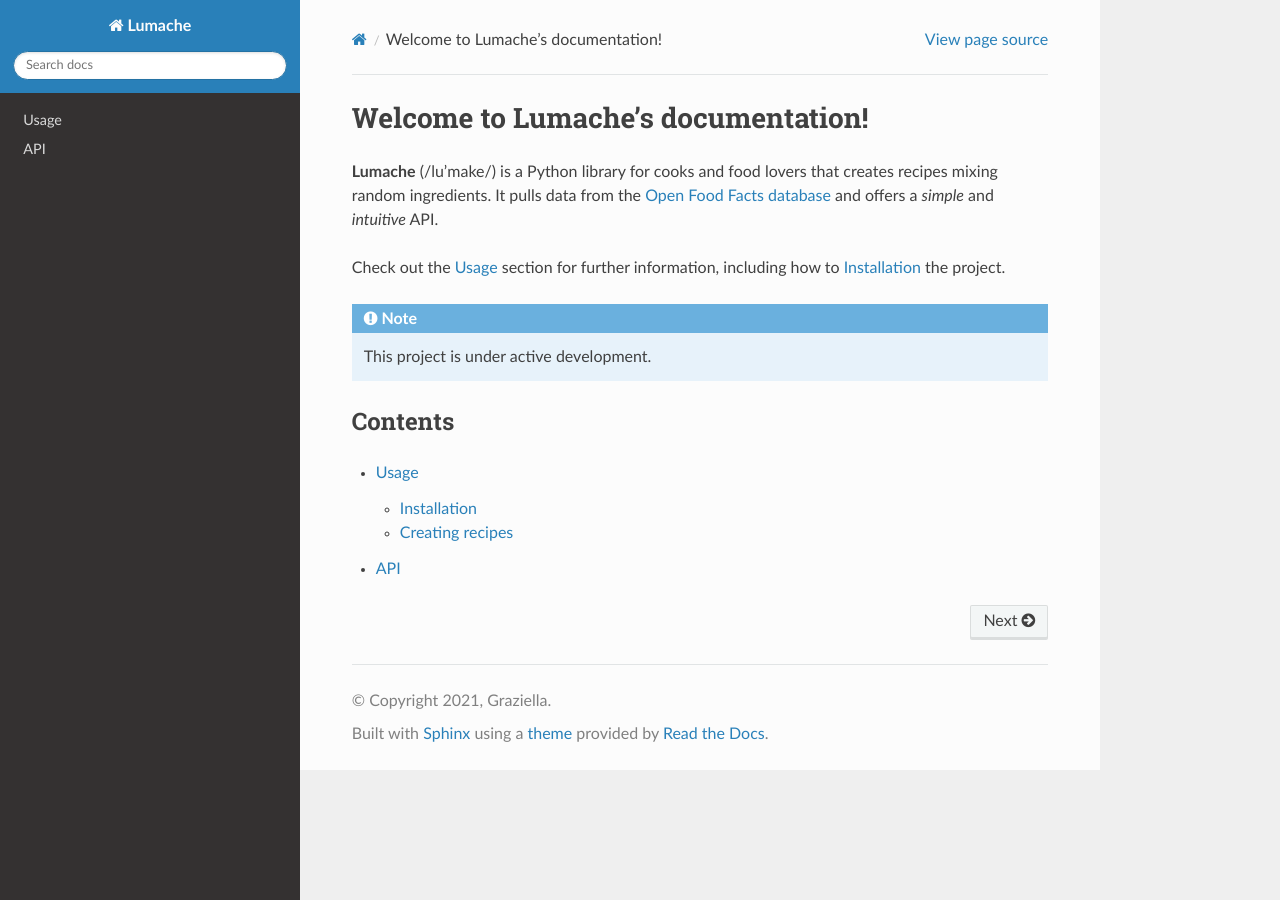
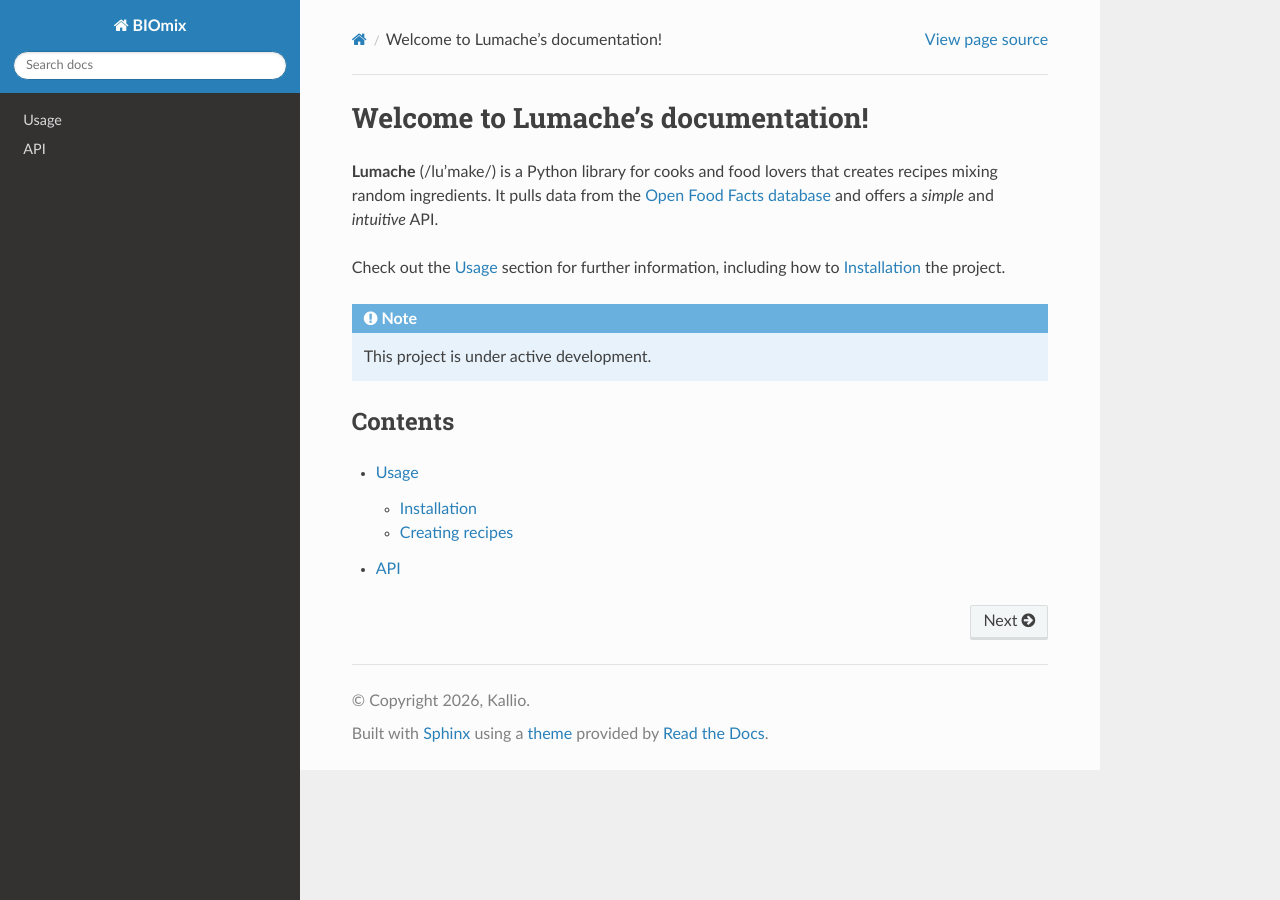
Before and after one commit to KKKallio/biomix, a Sphinx documentation site: the page built from docs/source/index.rst, in a window 1280 px wide. Built offline with Sphinx 7.4.7 and the Read the Docs theme 3.1.0, drawn with Linux system fonts in a browser that asks for light colours.

Commit message:
Update conf.py

```diff
--- a/docs/source/conf.py
+++ b/docs/source/conf.py
@@ -2,12 +2,12 @@
 
 # -- Project information
 
-project = 'Lumache'
-copyright = '2021, Graziella'
-author = 'Graziella'
+project = 'BIOmix'
+copyright = '2026, Kallio'
+author = 'Kallio'
 
-release = '0.1'
-version = '0.1.0'
+release = '0.0.1'
+version = '0.0.1'
 
 # -- General configuration
 
```
